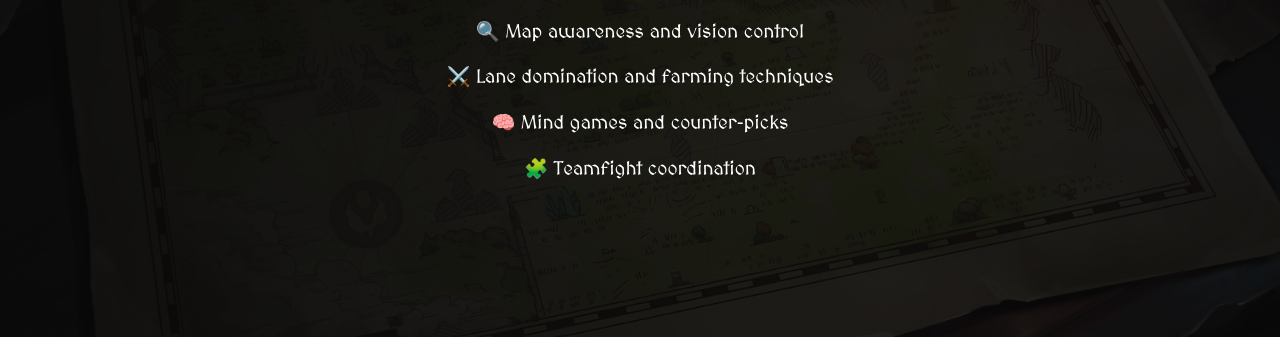
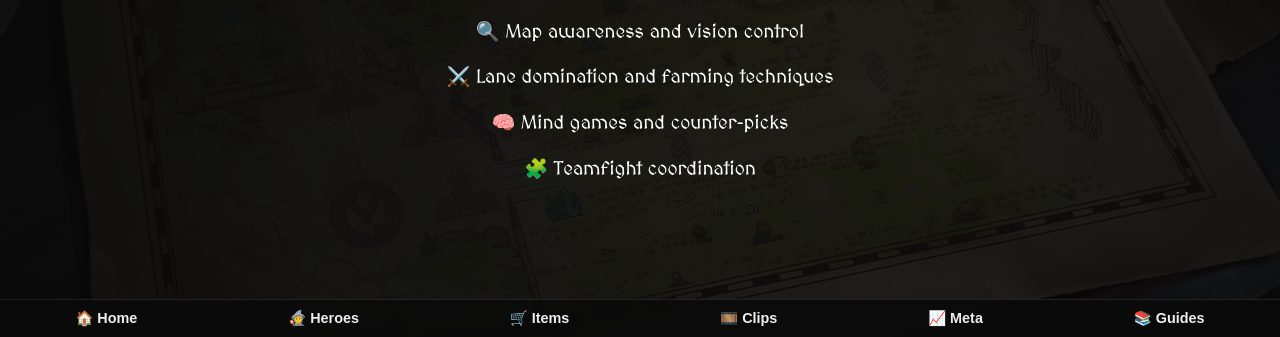
Before and after one commit to Immortal-SF-Interns/Dota-2-Coaching, a plain HTML site: page index.html in a window 1280 px wide. Shown: the part 463-800 px from the top of the page. Drawn offline with nearby package versions, Linux system fonts and the light colour scheme.

Commit message:
Actually added floating nav bar this time

```diff
--- a/index.html
+++ b/index.html
@@ -11,7 +11,7 @@
 <body>
   <div class="background-overlay"></div>
 
-  <header data-aos="fade-down">
+  <header data-aos="fade-down" id="home">
     <div class="container">
       <h1>Dota 2 Pro Tips</h1>
       <p>Master the battleground with insights from the pros.</p>
@@ -19,7 +19,7 @@
     </div>
   </header>
 
-  <section class="features" data-aos="fade-right">
+  <section class="features" data-aos="fade-right" id="guides">
     <div class="container">
       <h2>What You'll Learn</h2>
       <ul>
@@ -31,7 +31,7 @@
     </div>
   </section>
 
-  <section class="hero-classes" data-aos="fade-left">
+  <section class="hero-classes" data-aos="fade-left" id="heroes">
     <div class="container">
       <h2>Pick a Hero Class</h2>
       <div class="hero-options">
@@ -48,29 +48,29 @@
       <h2>Famous Heroes</h2>
       <div class="hero-grid">
         <div class="hero-card" onclick="playSound('axe')" id="axe">
-          <img src="https://cdn.cloudflare.steamstatic.com/apps/dota2/images/heroes/axe_full.png" alt="Axe"/>
+          <img src="https://cdn.cloudflare.steamstatic.com/apps/dota2/images/heroes/axe_full.png" alt="Axe" />
           <p>Axe</p>
         </div>
         <div class="hero-card" onclick="playSound('earthshaker')" id="earthshaker">
-          <img src="https://cdn.cloudflare.steamstatic.com/apps/dota2/images/heroes/earthshaker_full.png" alt="Earthshaker"/>
+          <img src="https://cdn.cloudflare.steamstatic.com/apps/dota2/images/heroes/earthshaker_full.png" alt="Earthshaker" />
           <p>Earthshaker</p>
         </div>
         <div class="hero-card" onclick="playSound('witch_doctor')" id="witch_doctor">
-          <img src="https://cdn.cloudflare.steamstatic.com/apps/dota2/images/heroes/witch_doctor_full.png" alt="Witch Doctor"/>
+          <img src="https://cdn.cloudflare.steamstatic.com/apps/dota2/images/heroes/witch_doctor_full.png" alt="Witch Doctor" />
           <p>Witch Doctor</p>
         </div>
       </div>
     </div>
   </section>
 
-  <section class="preview" data-aos="zoom-in">
+  <section class="preview" data-aos="zoom-in" id="items">
     <div class="container">
       <h2>In‑Game Strategies</h2>
-      <img src="https://cdn.cloudflare.steamstatic.com/apps/dota2/images/dota_react/heroes/rubick.png" alt="Preview"/>
+      <img src="https://cdn.cloudflare.steamstatic.com/apps/dota2/images/dota_react/heroes/rubick.png" alt="Preview" />
     </div>
   </section>
 
-  <section class="cta-section" data-aos="zoom-in">
+  <section class="cta-section" data-aos="zoom-in" id="meta">
     <div class="container">
       <h2>Ready to Own the Game?</h2>
       <p>Start your Dota 2 journey with exclusive pro tips and techniques.</p>
@@ -84,6 +84,16 @@
     </div>
   </footer>
 
+  <!-- Sticky Bottom Navigation -->
+  <nav class="bottom-nav">
+    <a href="#home">🏠 Home</a>
+    <a href="#heroes">🧙 Heroes</a>
+    <a href="#items">🛒 Items</a>
+    <a href="#clips">🎞️ Clips</a>
+    <a href="#meta">📈 Meta</a>
+    <a href="#guides">📚 Guides</a>
+  </nav>
+
   <!-- AOS & Sound -->
   <script src="https://unpkg.com/aos@2.3.1/dist/aos.js"></script>
   <script>
--- a/style.css
+++ b/style.css
@@ -120,6 +120,39 @@ body {
   color: #ccc;
 }
 
+/* Sticky Bottom Navigation */
+.bottom-nav {
+  position: fixed;
+  bottom: 0;
+  left: 0;
+  width: 100%;
+  background: rgba(10, 10, 10, 0.9);
+  display: flex;
+  justify-content: space-around;
+  padding: 10px 0;
+  z-index: 9999;
+  backdrop-filter: blur(5px);
+  border-top: 1px solid #222;
+}
+
+.bottom-nav a {
+  color: #eee;
+  text-decoration: none;
+  font-size: 0.9rem;
+  font-weight: bold;
+  font-family: 'Orbitron', sans-serif;
+  transition: all 0.3s ease;
+}
+
+.bottom-nav a:hover {
+  color: #00ffff;
+  transform: scale(1.15);
+}
+
+html {
+  scroll-behavior: smooth;
+}
+
 @media (max-width: 768px) {
   h1, h2 {
     font-size: 1.8em;
@@ -133,4 +166,9 @@ body {
   .container {
     padding: 40px 10px;
   }
+
+  .bottom-nav a {
+    font-size: 0.8rem;
+    padding: 0 6px;
   }
+}
```
Lines whose indentation alone changed are shown as unchanged.
